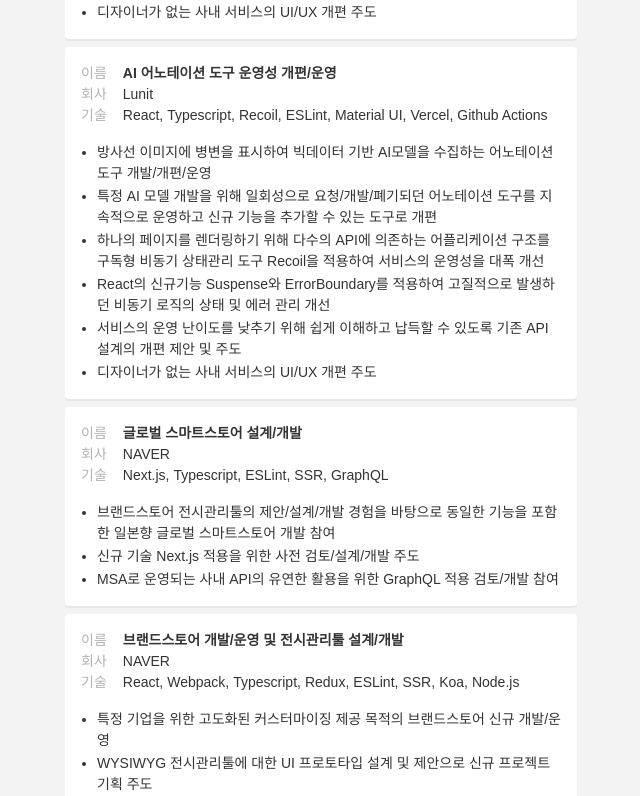
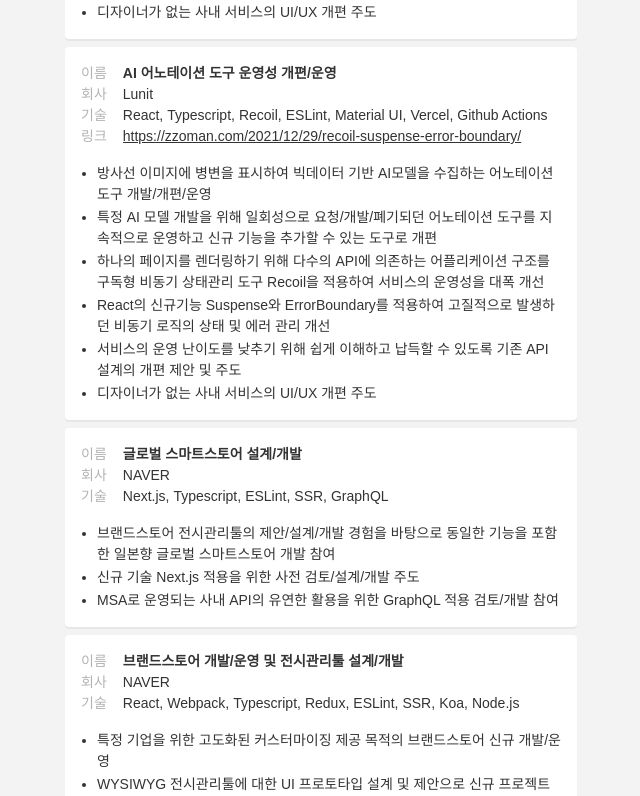
Before and after one commit to reumia/resume-next, a Next.js app: page / in a window 1280 px wide. Shown: the part 1400-2196 px from the top of the page, without its empty margins (319-959 px from the left). Built offline with nearby package versions, Linux system fonts and the light colour scheme.

Commit message:
feat: update the resume

```diff
--- a/src/data/resume.ts
+++ b/src/data/resume.ts
@@ -70,6 +70,7 @@
         "Vercel",
         "Github Actions",
       ],
+      url: "https://zzoman.com/2021/12/29/recoil-suspense-error-boundary/",
       descriptions: [
         "방사선 이미지에 병변을 표시하여 빅데이터 기반 AI모델을 수집하는 어노테이션 도구 개발/개편/운영",
         "특정 AI 모델 개발을 위해 일회성으로 요청/개발/폐기되던 어노테이션 도구를 지속적으로 운영하고 신규 기능을 추가할 수 있는 도구로 개편",
@@ -246,7 +247,6 @@
       name: "여행랜드사 웹솔루션 Backoffice UI 개편",
       company: "Freeneo",
       skills: ["PHP", "CSS", "jQuery"],
-      url: "https://goo.gl/cKJz2F",
       descriptions: [
         "인쇄하여 송장으로 사용할 수 있는 구조의 동적인 Table UI 기획 및 개발",
         "Bootstrap UI Framework 활용한 브랜드 UI 가이드 작성",
```
